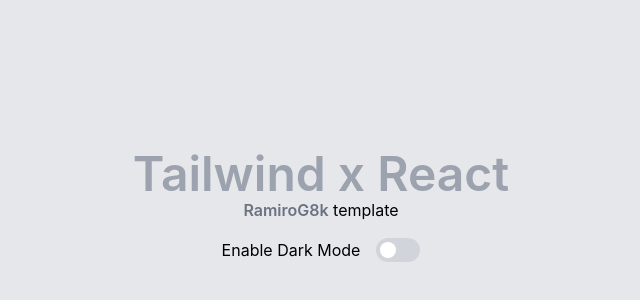
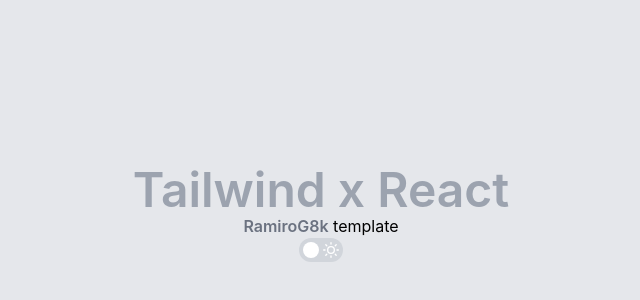
Before and after one commit to RamiroG8k/KredFeed-Form, a React (Create React App) app: page / in a window 1280 px wide. Shown: the part 186-486 px from the top of the page, without its empty margins (319-959 px from the left). Built offline with nearby package versions, Linux system fonts and the light colour scheme.

Commit message:
Modeswitcher standalaone

```diff
--- a/src/App.tsx
+++ b/src/App.tsx
@@ -1,16 +1,6 @@
 import { ModeSwitcher } from 'components/shared';
 
 function App() {
-    const html = document.getElementsByTagName('html')[0];
-
-    const toggleDarkMode = () => {
-        if (html.classList.contains('scheme-dark')) {
-            html.classList.remove('scheme-dark');
-        } else {
-            html.classList.add('scheme-dark');
-        }
-    }
-
     return (
         <section className="flex flex-col h-screen w-screen bg-gray-200 dark:bg-gray-700 justify-center items-center">
             <div className="text-center">
@@ -19,7 +9,7 @@
                     href="https://github.com/RamiroG8k" target="_blank" rel="noreferrer">RamiroG8k</a> template</h2>
             </div>
 
-            <ModeSwitcher className="my-4" onSwitch={toggleDarkMode}/>
+            <ModeSwitcher />
         </section>
     );
 }
--- a/src/components/shared/ModeSwitcher.tsx
+++ b/src/components/shared/ModeSwitcher.tsx
@@ -1,28 +1,31 @@
-import { useState } from 'react'
-import { Switch } from '@headlessui/react'
+import { useState } from 'react';
+import { Switch } from '@headlessui/react';
+import { FiMoon, FiSun } from 'react-icons/fi';
 
-const ModeSwitcher = (props: any) => {
-    const { onSwitch, className } = props;
-    const [enabled, setEnabled] = useState(false);
+const ModeSwitcher = () => {
+    const [enabled, setEnabled] = useState<boolean>(false);
+    const htmlClasses: any = document.getElementsByTagName('html')[0].classList;
 
-    const handleSwitch = (state: boolean) => {
-        setEnabled(state);
-        onSwitch(state);
+    const toggleMode = () => {
+        console.log(htmlClasses);
+
+        setEnabled(!enabled);
+        htmlClasses.contains('scheme-dark') ?
+            htmlClasses.remove('scheme-dark') :
+            htmlClasses.add('scheme-dark');
     };
 
     return (
-        <Switch.Group>
-            <div className={`${className} flex items-center`}>
-                <Switch.Label className="mr-4 dark:text-gray-400">Enable {enabled ? 'Light' : 'Dark'} Mode</Switch.Label>
-                <Switch checked={enabled} onChange={handleSwitch}
-                    className={`${enabled ? 'bg-gray-900' : 'bg-gray-300'
-                        } relative inline-flex items-center h-6 rounded-full w-11 transition-colors focus:outline-none`}>
-                    <span className={`${enabled ? 'translate-x-6' : 'translate-x-1'
-                        } inline-block w-4 h-4 transform bg-white rounded-full transition-transform`} />
-                </Switch>
-            </div>
+        <Switch.Group as="div" className="flex relative">
+            <Switch checked={enabled} onChange={toggleMode}
+                className={`${enabled ? 'bg-gray-800' : 'bg-gray-300'} relative inline-flex items-center h-6 rounded-full w-11 transition-colors focus:outline-none`}>
+                <span className={`${enabled ? 'translate-x-6' : 'translate-x-1'} inline-block w-4 h-4 transform bg-white dark:bg-gray-500 rounded-full transition-transform`} />
+            </Switch>
+
+            {enabled ? <span className="absolute top-1 left-1 text-gray-400"><FiMoon /></span> :
+                <span className="absolute top-1 right-1 text-white"><FiSun /></span>}
         </Switch.Group>
-    )
+    );
 };
 
 export default ModeSwitcher;
```
